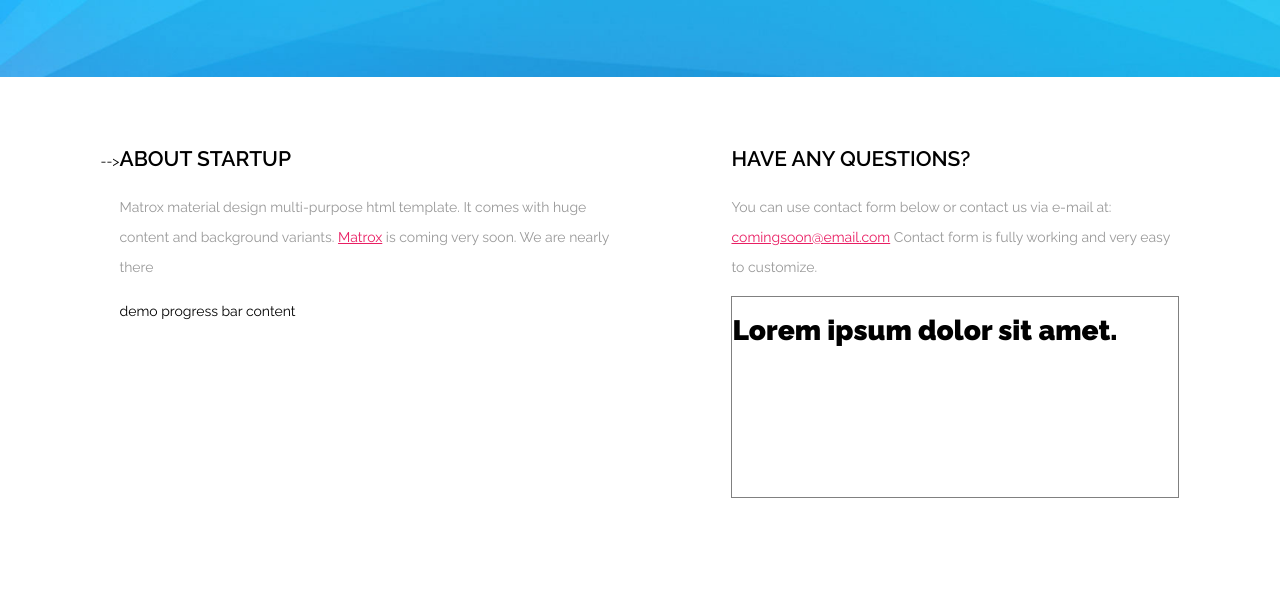
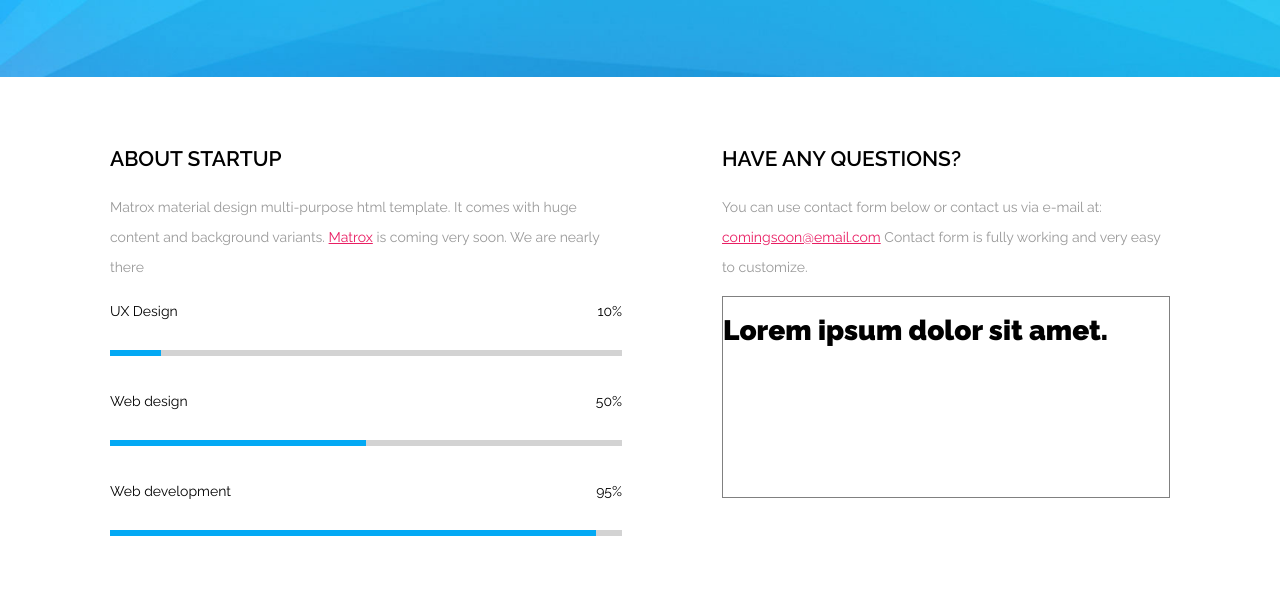
Before and after one commit to PJarrr/5-coming-soon, a plain HTML site: page index.html in a window 1280 px wide. Shown: the part 723-1327 px from the top of the page. Drawn offline with Linux system fonts and the light colour scheme.

Commit message:
progress bar

```diff
--- a/CSS/progress-bar.css
+++ b/CSS/progress-bar.css
@@ -1,55 +1,31 @@
-.progress-bar-text {
+.progress-bar {
+  display: inline-block;
   width: 100%;
-  display: flex;
-  flex-direction: row;
-  justify-content: space-between;
-  align-items: center;
+  margin-bottom: 20px;
 }
 
-.progress-bar {
+.texts {
+  display: inline-block;
   width: 100%;
-  display: flex;
-  flex-direction: row;
-  align-items: center;
-  justify-content: space-between;
 }
 
-.progress-bar-place {
-  width: 10%;
-  display: flex;
-  height: 2px;
-  background-color: lightgrey;
+.bar-label {
+  display: inline-block;
+  float: left;
+}
+.bar-value {
+  display: inline-block;
+  float: right;
 }
 
-.progress-bar-strip {
+.bar {
+  display: inline-block;
+  width: 100%;
+  height: 6px;
+  background: lightgrey;
+}
+.progress {
   background: #03a9f4;
-  width: 100%;
-  height: 2px;
-  /* margin-right: 10px; */
+  /* width: 80%; */
+  height: 6px;
 }
-/*
-.progress-bar-strip2 {
-  background: blue;
-  width: 50%;
-  height: 1px;
-} */
-
-.value1 {
-  margin: 0;
-  padding: 0;
-  line-height: 0;
-}
-
-/* .value2 {
-  margin: 0;
-  padding: 0;
-  line-height: 0;
-  background-color: white;
-  border: solid #03a9f4 2px;
-  padding: 0.5em;
-  border-radius: 1em;
-} */
-
-.not-show {
-  visibility: hidden;
-}
--- a/CSS/variables.css
+++ b/CSS/variables.css
@@ -0,0 +1,3 @@
+:root {
+  --main-color: #03a9f4;
+}
--- a/js/components/ProgressBar.js
+++ b/js/components/ProgressBar.js
@@ -30,8 +30,25 @@ class ProgressBar {
         return true;
     }
 
+    generateProgressBar(progressBar){
+        return ` <div class="progress-bar">
+                <div class="texts">
+                    <div class="bar-label">${progressBar.label}</div>
+                    <div class="bar-value">${progressBar.value}%</div>
+                </div>
+                <div class="bar">
+                    <div class="progress" style="width: ${progressBar.value}%;"></div>
+                </div>
+            </div>`
+
+    }
+
     render(){
-        let HTML = 'demo progress bar content'
+        let HTML = '';
+
+        for (const progress of this.data) {
+            HTML += this.generateProgressBar(progress);
+        }
 
         this.DOM.innerHTML += HTML;
 
```
Also changed, not shown: index.html (+10 -5 lines).
